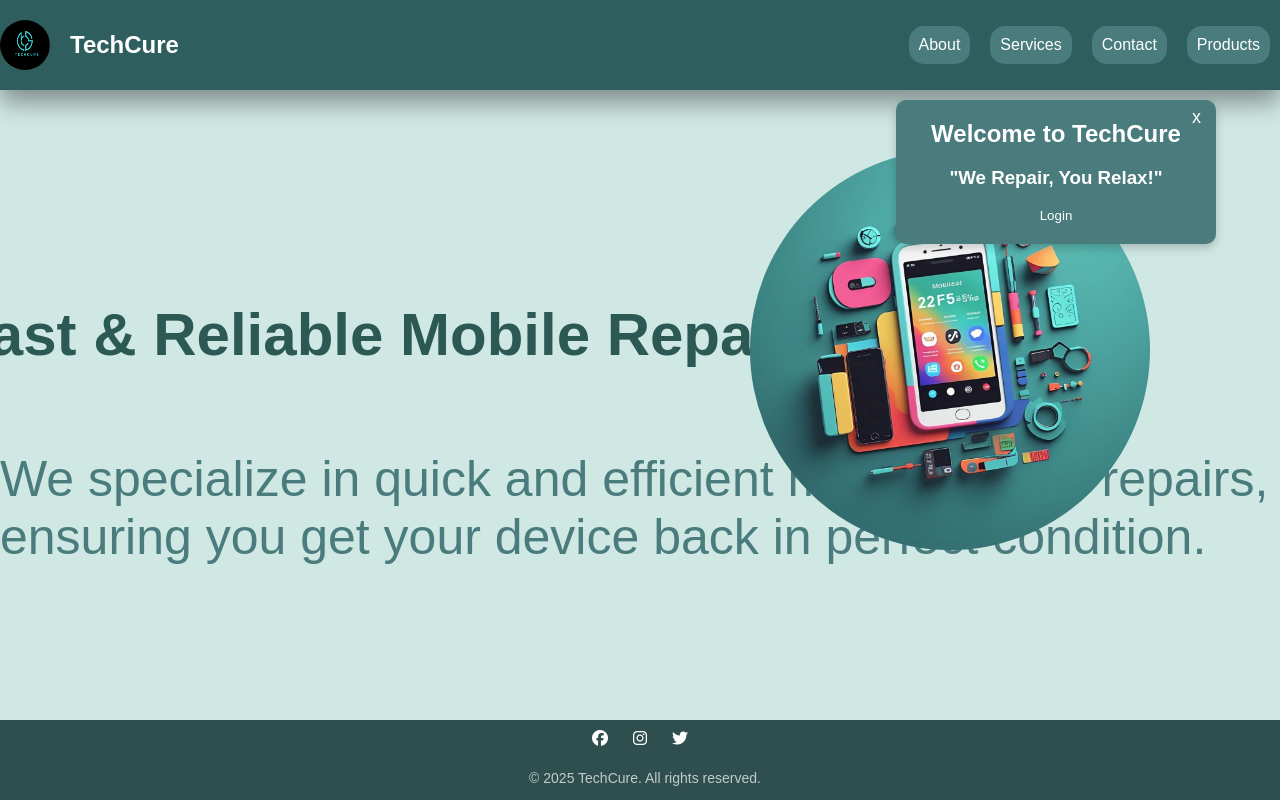
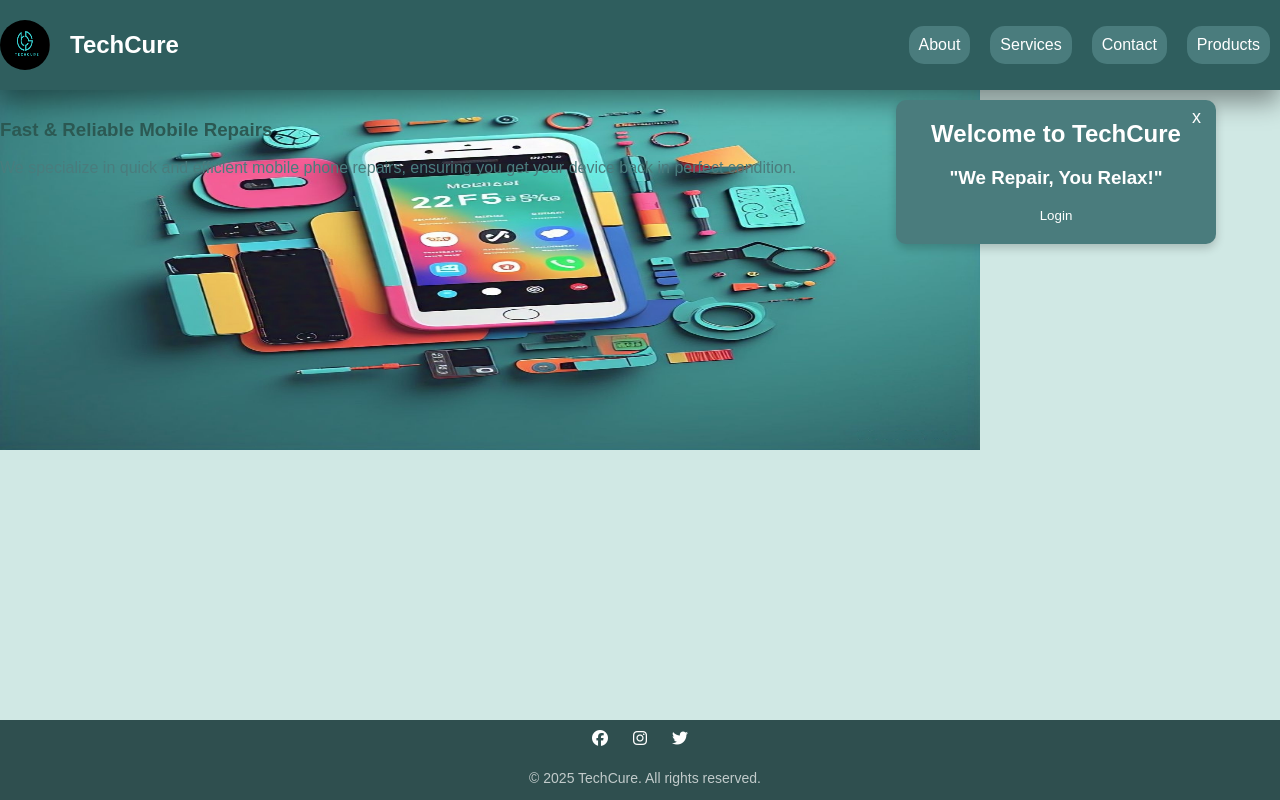
Before and after one commit to navaneethanp7604/service, a React (Create React App) app: page / in a window 1280 px wide. Built offline with nearby package versions, Linux system fonts and the light colour scheme.

Commit message:
background image

```diff
--- a/src/Home.css
+++ b/src/Home.css
@@ -111,58 +111,23 @@ body {
 
 /* image */
 .services-section {
-  display:flex;
-  flex-direction:column;
-  align-items:middle;
-  flex-wrap:wrap;
-  margin-top: 50px;
-  left:45%;
-  font-size:50px;
-}
-.mobile-image {
-  position:absolute;
-  top:150px;
-  left:750px;
-  width:400px;
+  background-image: url('../src/images/mobile service.jpeg');
+  background-size: contain;
+  background-repeat: no-repeat;
+  background-size: 980.4px 400px;
+  background-position: center;
+  width:980.4px;
   height:400px;
-  border-radius:500px;
-  opacity: 0;
-  transform: translateX(100%);
-  transition: transform 3s ease-out, opacity 3s ease-out;
-}
-.mobile-image{
-  opacity: 1;
-  transform: translateX(0);
-
-}
-.services-section h3 {
-  flex-wrap:wrap;
-  flex-direction:column;
-  font-size: 60px;
-  font-weight: bold;
-  color: #2c5953; /* Match your theme color */
-  margin-top: 250px;
-  margin-left:-500px;
-  text-align: center;
-}
-.services-description{
-  position:absolute;
-  top:50%;
-
-  /* Initially hide the image and move it off-screen to the right */
-.image-container {
-  opacity: 0;
-  transform: translateX(100%);
-  transition: transform 1s ease-out, opacity 1s ease-out;
+  padding-top:100px;
+  padding-left:0px;
 }
 
-/* When state updates, slide in the image */
-.image-slide-in {
-  opacity: 1;
-  transform: translateX(0);
+.services-section h3 {
+  color: #2c5953; /* Match your theme color */
 }
 
-}
+/*background image*/
+
 
 /* footer section */
 footer {
--- a/src/Home.js
+++ b/src/Home.js
@@ -5,19 +5,15 @@ import image from "../src/images/mobile service.jpeg"
 
 const Home = () => {
   const [showPopup, setShowPopup] = useState(false);
-  const [showImage, setShowImage] = useState(false);
+
 
   useEffect(() => {
     const timer = setTimeout(() => {
       setShowPopup(true);
     }, 1000); // 1 seconds delay
-    const imageTimer = setTimeout(() => {
-      setShowImage(true);
-    }, 1200);
 
     return () => {
       clearTimeout(timer);
-      clearTimeout(imageTimer);
     };
   }, []);
 
@@ -55,9 +51,6 @@ const Home = () => {
     We specialize in quick and efficient mobile phone repairs, ensuring you get your device back in perfect condition.
   </p>
       </div>
-      <div className={`image-container ${showImage ? "image-slide-in" : ""}`}>
-        <img src={image} alt="Mobile Repair" className="mobile-image"/>
-      </div>
 
 
       <footer>
```
